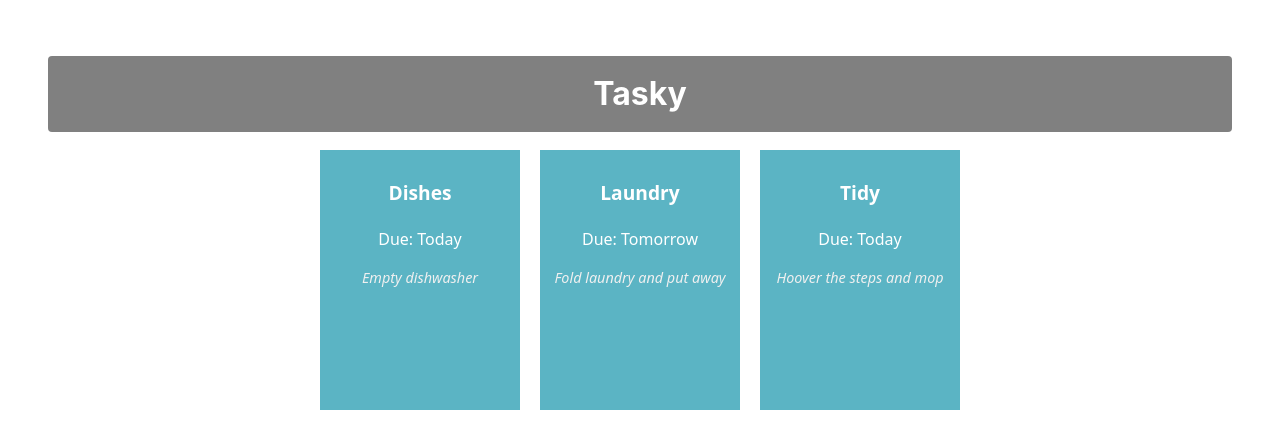
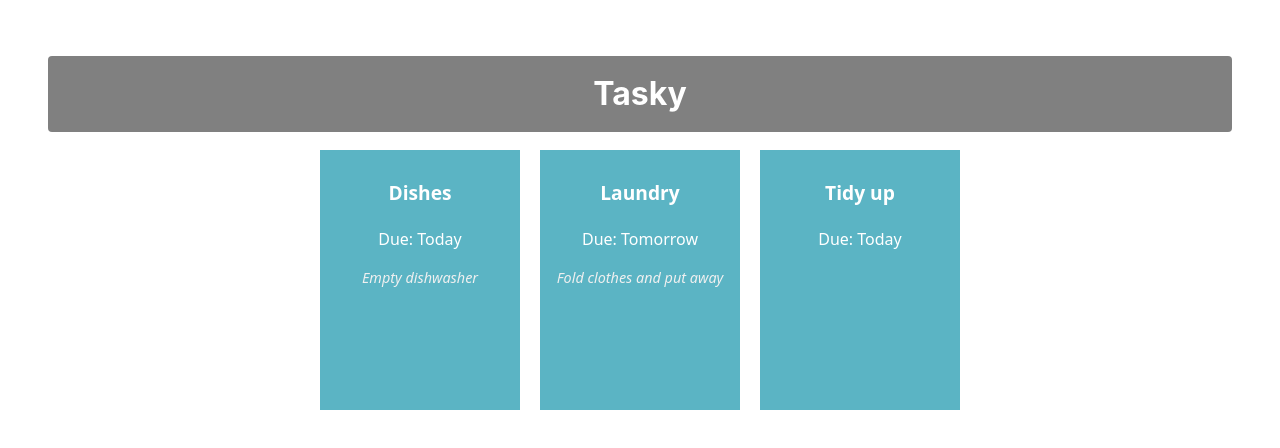
Before and after one commit to MimiOsita/react-basics-labs-s1-2025, a React (Vite) app in the folder tasky/: page / in a window 1280 px wide. Shown: the top 448 px of the page. Built offline with nearby package versions, Linux system fonts and the light colour scheme.

Commit message:
Added task state

```diff
--- a/tasky/src/App.jsx
+++ b/tasky/src/App.jsx
@@ -1,18 +1,26 @@
 import './App.css';
 import Task from './components/Task';
+import react, { useState } from 'react';
 
 function App() {
-  return (
+
+  const [ taskState, setTaskState ] = useState({
+    tasks: [
+      { title:"Dishes", description: "Empty dishwasher", deadline: "Today" },
+      { title: "Laundry", description: "Fold clothes and put away", deadline: "Tomorrow" },
+      { title: "Tidy up", deadline: "Today" }
+    ]
+  });
+
+    return (
     <div className="container">
       <h1>Tasky</h1>
-      <Task title = "Dishes" deadline = "Today" description="Empty dishwasher"/>
-
-      <Task title = "Laundry" deadline = "Tomorrow" description="Fold laundry and put away"/>
-
-      <Task title = "Tidy" deadline = "Today" description="Hoover the steps and mop"/>
-
+      <Task title={taskState.tasks[0].title} deadline={taskState.tasks[0].deadline} description={taskState.tasks[0].description} />
+      <Task title={taskState.tasks[1].title} deadline={taskState.tasks[1].deadline} description={taskState.tasks[1].description} />
+      <Task title={taskState.tasks[2].title} deadline={taskState.tasks[2].deadline} description={taskState.tasks[2].description} />
     </div>
   );
+
 }
 
 export default App;
```
